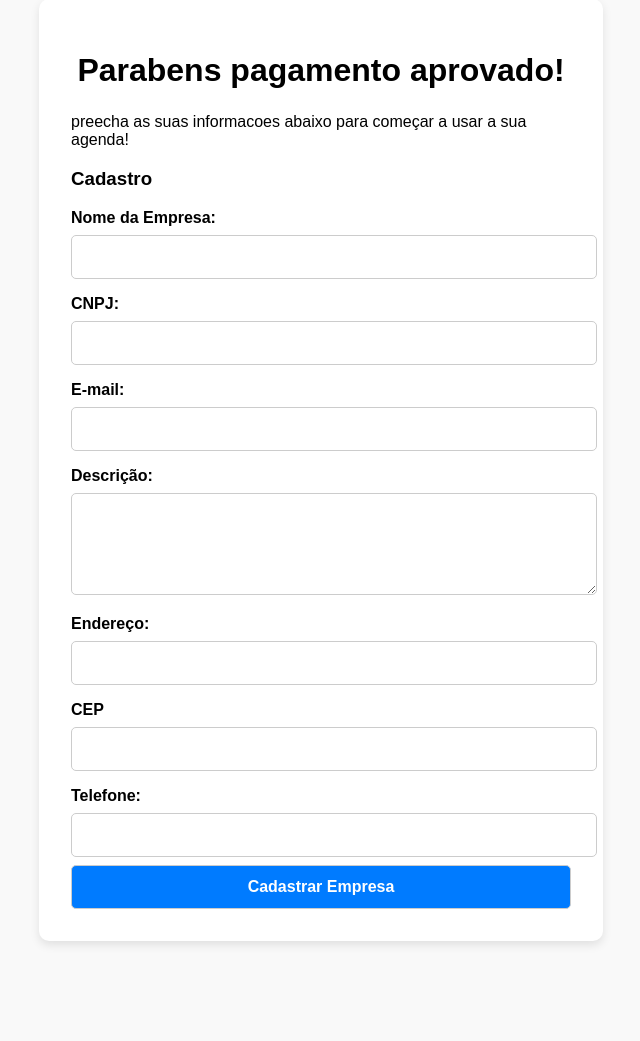
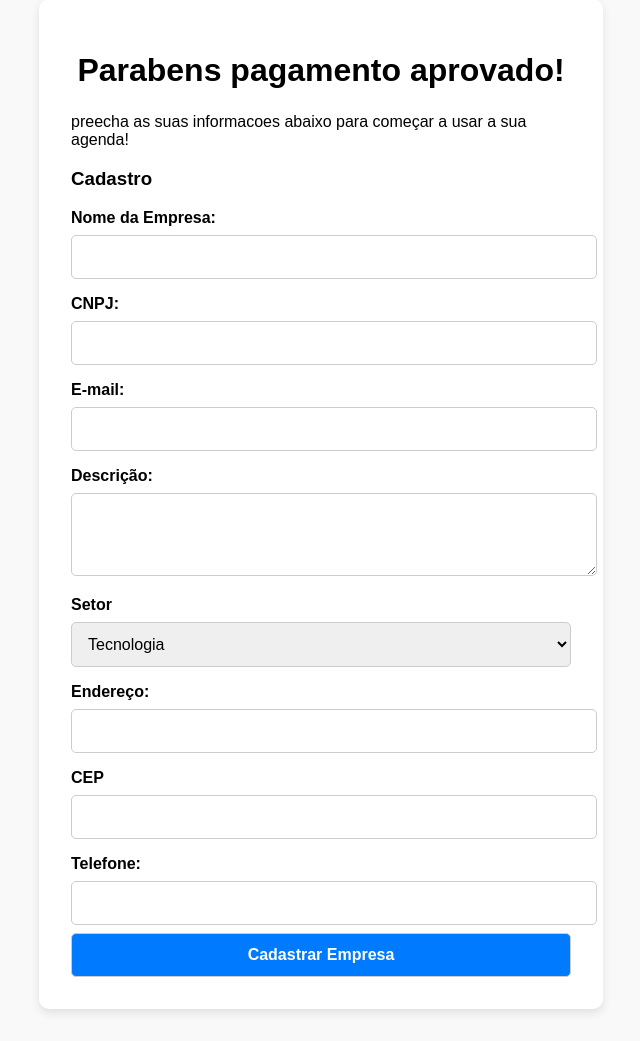
Before and after one commit to rodrigo1488/agenda, a Flask app: page /sucesso in a window 1280 px wide. Shown: the part 33-1074 px from the top of the page, without its empty margins (319-959 px from the left). Before the commit the page ends 978 px from the top, so only its background shows below. Run offline with Flask 3, Linux system fonts and the light colour scheme.

Commit message:
atualização de pagina de cadastro

```diff
--- a/sucesso.py
+++ b/sucesso.py
@@ -25,10 +25,11 @@ def sucesso():
         # Verificar se é cadastro de empresa ou de usuário
         if 'nome_empresa' in request.form:
             # Cadastro da empresa
-            nome_empresa = request.form.get('nome_empresa').strip()
+            nome_empresa = request.form.get('nome_empresa').strip().upper()
             cnpj = request.form.get('cnpj').strip()
             email = request.form.get('email').strip()
             descricao = request.form.get('descricao').strip()
+            setor = request.form.get('setor').strip().upper()
             tel_empresa = request.form.get('tel_empresa').strip()
             endereco = request.form.get('endereco').strip()
             cep = request.form.get('cep').strip()
@@ -44,6 +45,7 @@ def sucesso():
                 "descricao": descricao,
                 "tel_empresa": tel_empresa,
                 "endereco": endereco,
+                "setor": setor,
                 "cep": cep,
                 "dias_restantes": 30,
                 "teste_de_app": True
@@ -62,7 +64,7 @@ def sucesso():
 
         elif 'nome_usuario' in request.form:
             # Cadastro do primeiro usuário
-            nome_usuario = request.form.get('nome_usuario').strip()
+            nome_usuario = request.form.get('nome_usuario').strip().upper()
             email_usuario = request.form.get('email_usuario').strip()
             telefone = request.form.get('telefone').strip()
             senha = request.form.get('senha').strip()
--- a/templates/pagamentoaprovado.html
+++ b/templates/pagamentoaprovado.html
@@ -91,7 +91,16 @@
             <input type="email" id="email" name="email" required>
 
             <label for="descricao">Descrição:</label>
-            <textarea id="descricao" name="descricao" rows="4" required></textarea>
+            <textarea id="descricao" name="descricao" rows="3" required  maxlength="30"></textarea>
+
+            <label for="setor">Setor</label>
+            <select id="setor" name="setor" required>
+                <option value="Tecnologia">Tecnologia</option>
+                <option value="Beleza">Beleza</option>
+                <option value="Barbearia">Barbearia</option>
+                <option value="Saude">Saude</option>
+                <option value="Outro">Outro</option>
+            </select>
 
             <label for="endereco">Endereço:</label>
             <input type="text" id="endereco" name="endereco" required>
```
